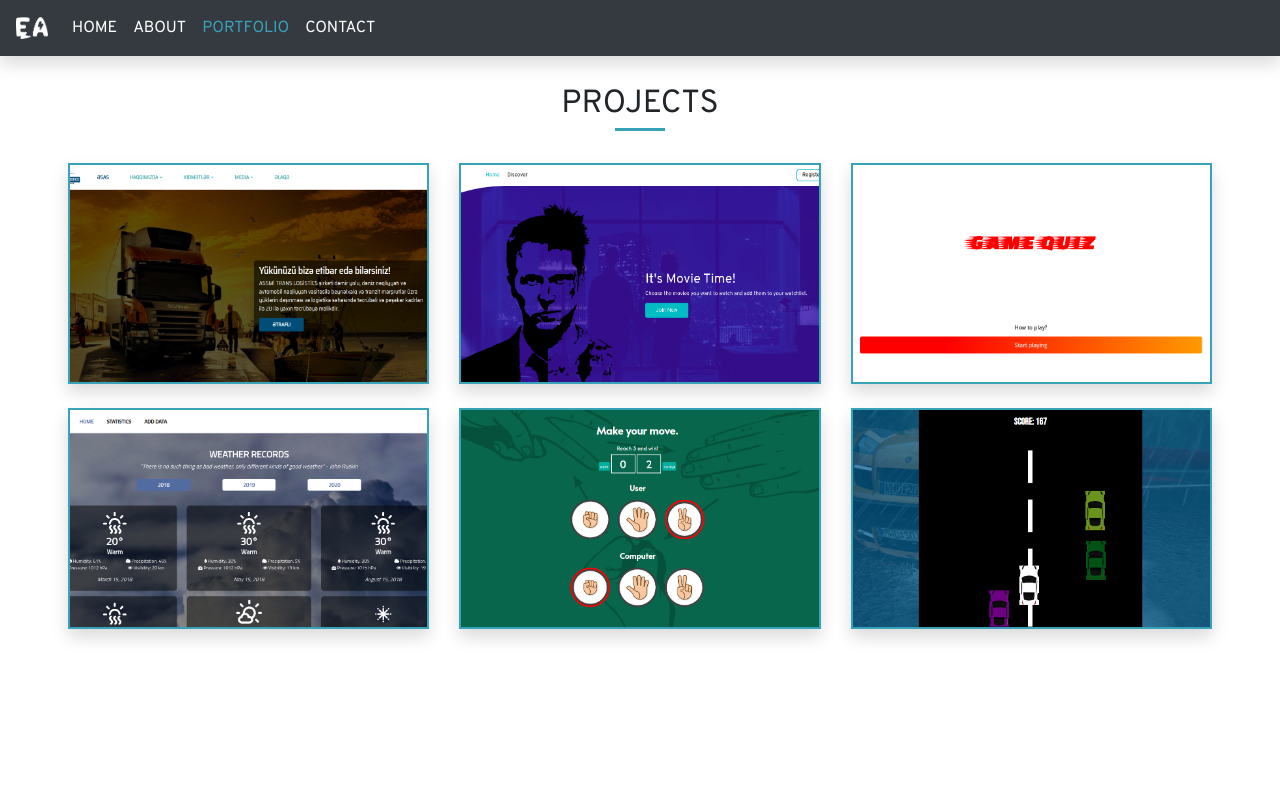
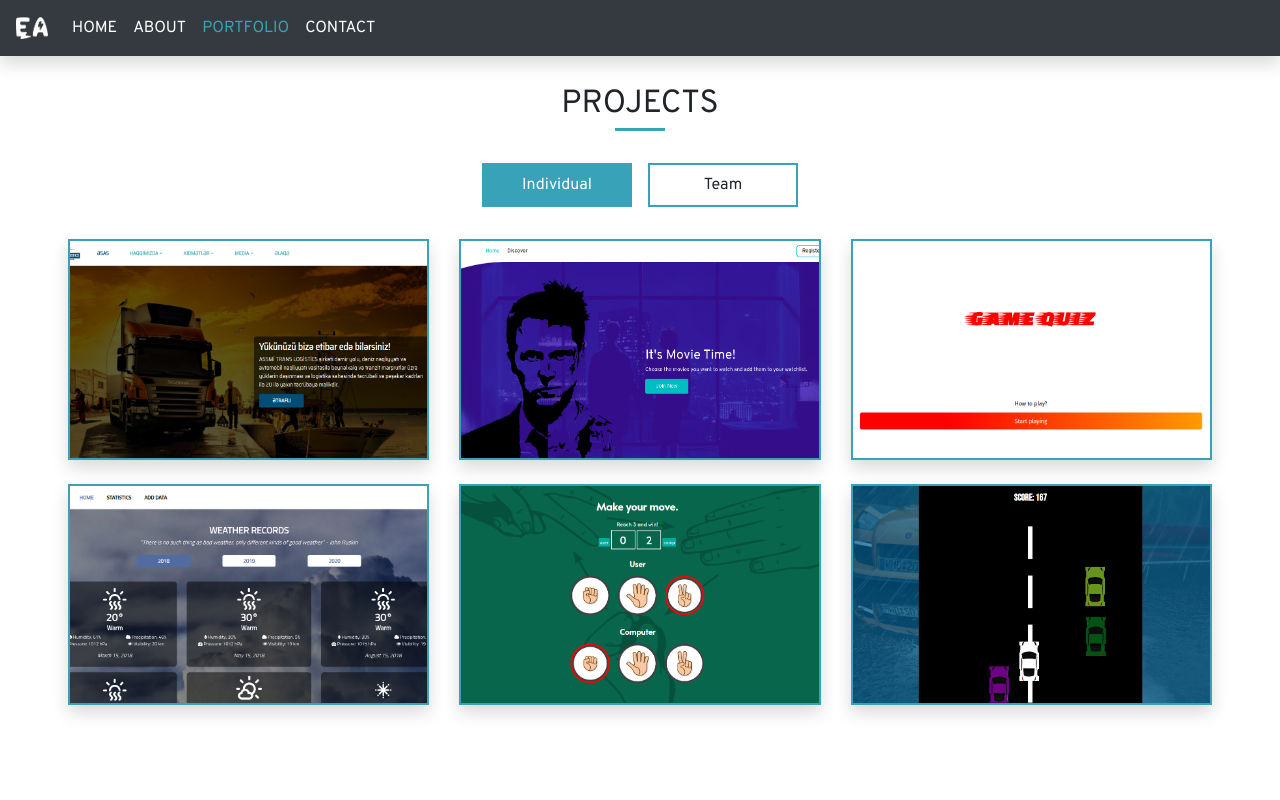
Before and after one commit to eyvazahmadzada/portfolio, an Angular app: page /portfolio in a window 1280 px wide. Shown: the top 800 px of the page. Built offline with nearby package versions, Linux system fonts and the light colour scheme.

Commit message:
added: project tabs in portfolio

```diff
--- a/src/app/pages/portfolio/portfolio.component.css
+++ b/src/app/pages/portfolio/portfolio.component.css
@@ -0,0 +1,24 @@
+.tabs {
+  display: inline-flex;
+  padding-bottom: 2rem;
+}
+
+.tabs a {
+  display: block;
+  cursor: pointer;
+  padding: 0.5rem 0;
+  text-align: center;
+  border: 2px solid #38a3b8;
+  width: 150px;
+  margin: auto 0.5rem;
+}
+
+.tabs a:hover {
+  filter: brightness(90%);
+  transition: 0.4s;
+}
+
+.tabs a.active {
+  background-color: #38a3b8;
+  color: white;
+}
--- a/src/app/pages/portfolio/portfolio.component.html
+++ b/src/app/pages/portfolio/portfolio.component.html
@@ -3,11 +3,25 @@
   <div
     class="row justify-content-center mt-2 animate__animated animate__fadeInLeft"
   >
+    <div class="tabs">
+      <a
+        [ngClass]="isIndividual ? 'active' : ''"
+        (click)="onTabClicked($event)"
+      >
+        Individual
+      </a>
+      <a
+        [ngClass]="isIndividual ? '' : 'active'"
+        (click)="onTabClicked($event)"
+      >
+        Team
+      </a>
+    </div>
     <div class="col-11 text-center">
       <div class="row">
         <div
           class="col-lg-4 col-md-6 col-12 text-center"
-          *ngFor="let project of projects"
+          *ngFor="let project of displayedProjects"
         >
           <app-project [project]="project"></app-project>
         </div>
--- a/src/app/pages/portfolio/portfolio.component.ts
+++ b/src/app/pages/portfolio/portfolio.component.ts
@@ -1,4 +1,4 @@
-import { Component } from '@angular/core';
+import { Component, OnInit } from '@angular/core';
 import { Project } from '../../shared/project.model';
 
 @Component({
@@ -6,42 +6,49 @@ import { Project } from '../../shared/project.model';
   templateUrl: './portfolio.component.html',
   styleUrls: ['./portfolio.component.css'],
 })
-export class PortfolioComponent {
+export class PortfolioComponent implements OnInit {
+  isIndividual = true;
+  displayedProjects: Project[];
   projects: Project[] = [
     new Project(
       'ASSMI Trans Logistics LLC',
       'Multi-language and fully responsive website of a logistics company',
       'assmilogistics.png',
       'https://assmilogistics.com/',
-      'NextJS'
+      'NextJS',
+      true
     ),
     new Project(
       'Netlist',
       'A website to discover movies & tv series and to add them to watchlist.',
       'netlist.png',
       'https://netlist.netlify.app/',
-      'Angular 10'
+      'Angular 10',
+      true
     ),
     new Project(
       'Quiz Game',
       'A website to play quiz game with levels and then to get the results.',
       'gamequizz.png',
       'https://gamequizz.netlify.app/',
-      'ReactJS'
+      'ReactJS',
+      true
     ),
     new Project(
       'MySKYL',
       'A website to display, analyze and insert weather records.',
       'myskyl.png',
-      'http://myskyl.alwaysdata.net/myskyl',
-      'PHP, MySQL'
+      'http://eyvazahmadzada.alwaysdata.net/myskyl/',
+      'PHP, MySQL',
+      true
     ),
     new Project(
       'Rock, Paper & Scissors Game',
       'A basic website to play Rock, Paper & Scissors Game.',
       'playrps.png',
       'https://playrps.netlify.app/',
-      'HTML, CSS, JS'
+      'HTML, CSS, JS',
+      true
     ),
 
     new Project(
@@ -49,7 +56,21 @@ export class PortfolioComponent {
       'A basic website to play a fully responsive car racing game.',
       'gamecar.png',
       'https://gamecar.netlify.app/',
-      'HTML, CSS, JS'
+      'HTML, CSS, JS',
+      true
     ),
   ];
+
+  ngOnInit() {
+    this.filterProjects();
+  }
+
+  onTabClicked(e) {
+    this.isIndividual = (e.target as Element).innerHTML.trim() === "Individual";
+    this.filterProjects();
+  }
+
+  filterProjects() {
+    this.displayedProjects = this.projects.filter(project => project.isIndividual === this.isIndividual);
+  }
 }
--- a/src/app/shared/project.model.ts
+++ b/src/app/shared/project.model.ts
@@ -4,6 +4,7 @@ export class Project {
     public about: string,
     public image: string,
     public link: string,
-    public tech: string
+    public tech: string,
+    public isIndividual: boolean,
   ) {}
 }
```
